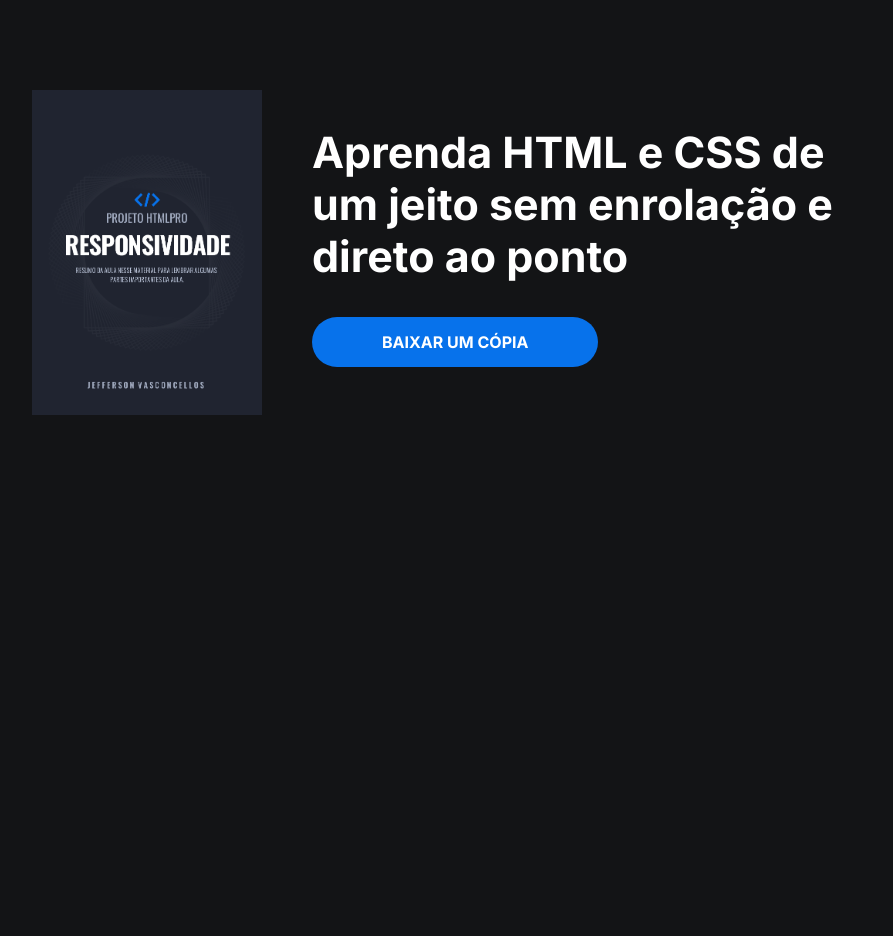
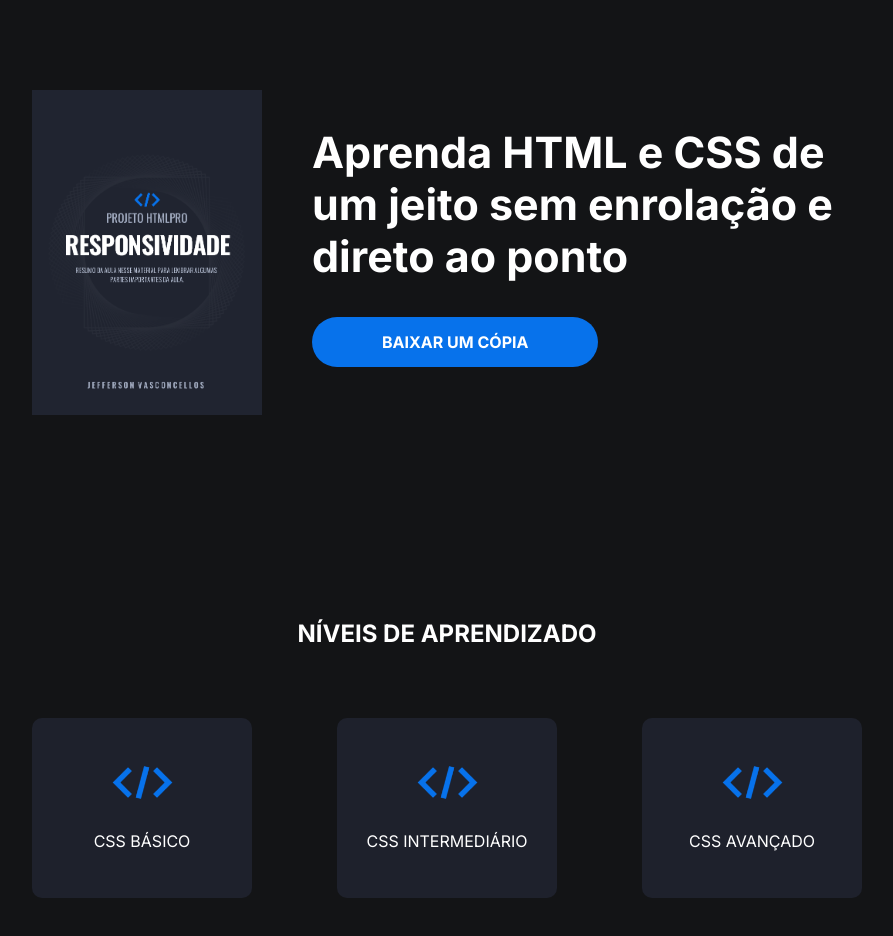
Before and after one commit to eullergomes/layoutReponsivo, a plain HTML site: page index.html in a window 1280 px wide. Shown: the part 114-1050 px from the top of the page, without its empty margins (193-1086 px from the left). Before the commit the page ends 800 px from the top, so only its background shows below. Drawn offline with Linux system fonts and the light colour scheme.

Commit message:
section-2

```diff
--- a/index.html
+++ b/index.html
@@ -29,5 +29,26 @@
         </div>
     </section>
 
+    <!--SECTION-2-->
+    <section class="section-2 container">
+        <h2>Níveis de aprendizado</h2>
+        <div class="cards">
+            <div class="card">
+                <img src="/img/icon-card.png" alt="card">
+                <p>CSS BÁSICO</p>
+            </div>
+
+            <div class="card">
+                <img src="/img/icon-card.png" alt="card">
+                <p>CSS INTERMEDIÁRIO</p>
+            </div>
+
+            <div class="card">
+                <img src="/img/icon-card.png" alt="card">
+                <p>CSS AVANÇADO</p>
+            </div>
+        </div>
+    </section>
+
 </body>
 </html>
--- a/style/style.css
+++ b/style/style.css
@@ -62,3 +62,46 @@ header .logo{
     text-transform: uppercase;
     font-weight: bold;
 }
+
+.button:hover{
+    opacity: 0.8;
+}
+
+.section-2{
+    display: flex;
+    /* justify-content: center; */
+    /* align-items: center; */
+    flex-direction: column;
+    margin-top: 180px;
+    margin-bottom: 50px;
+}
+
+.section-2 h2{
+    color: var(--color-font);
+    text-transform: uppercase;
+    text-align: center;
+}
+
+.cards{
+    display: flex;
+    justify-content: space-between;
+    align-items: center;
+    margin-top: 50px;
+}
+
+.card{
+    display: flex;
+    flex-direction: column;
+    justify-content: center;
+    align-items: center;
+    background-color: var(--color-card);
+    width: 220px;
+    height: 180px;
+    border-radius: 10px;
+    color: var(--color-font);
+}
+
+.card img{
+    width: 65px;
+    height: 65px;
+}
```
